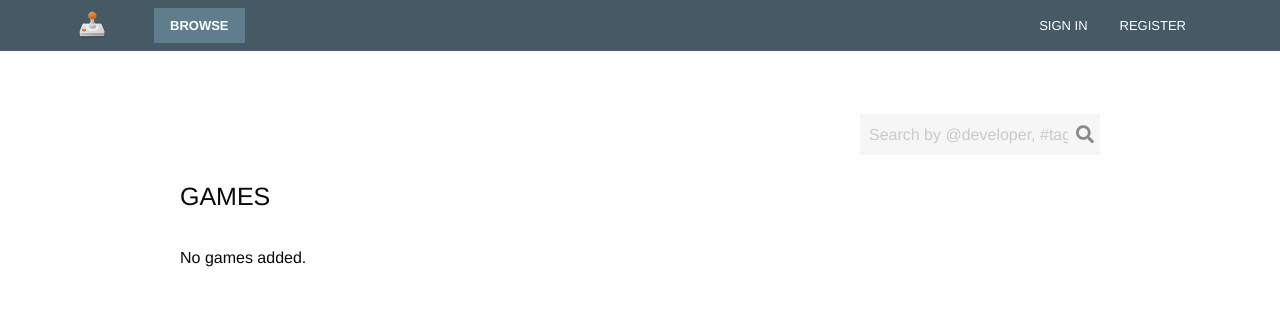
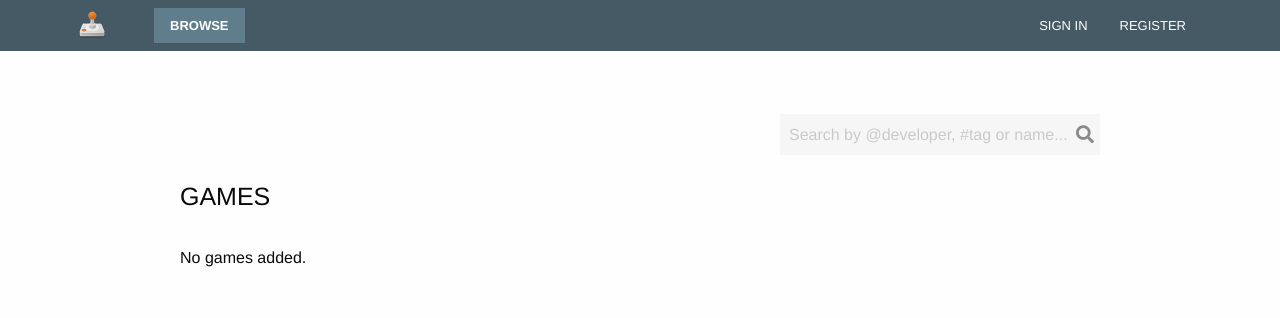
Before and after one commit to hien-cao/Game-online-shop, a Django app: page /games/search/ in a window 1280 px wide. Shown: the top 318 px of the page. Run offline with Django 3.2, Linux system fonts and the light colour scheme; some libraries are stand-ins or nearby versions.

Commit message:
update search form styles

```diff
--- a/apps/core/static/styles/app.css
+++ b/apps/core/static/styles/app.css
@@ -203,7 +203,7 @@ footer > .container {
 }
 
 #autosuggestion-input {
-  width: 240px;
+  width: 320px;
   min-width: 25%;
   display: flex;
   flex-direction: row;
@@ -247,7 +247,7 @@ footer > .container {
 }
 
 #suggestion-list {
-  width: 240px;
+  width: 320px;
   min-width: 25%;
   position: absolute;
   top: 100%;
```
